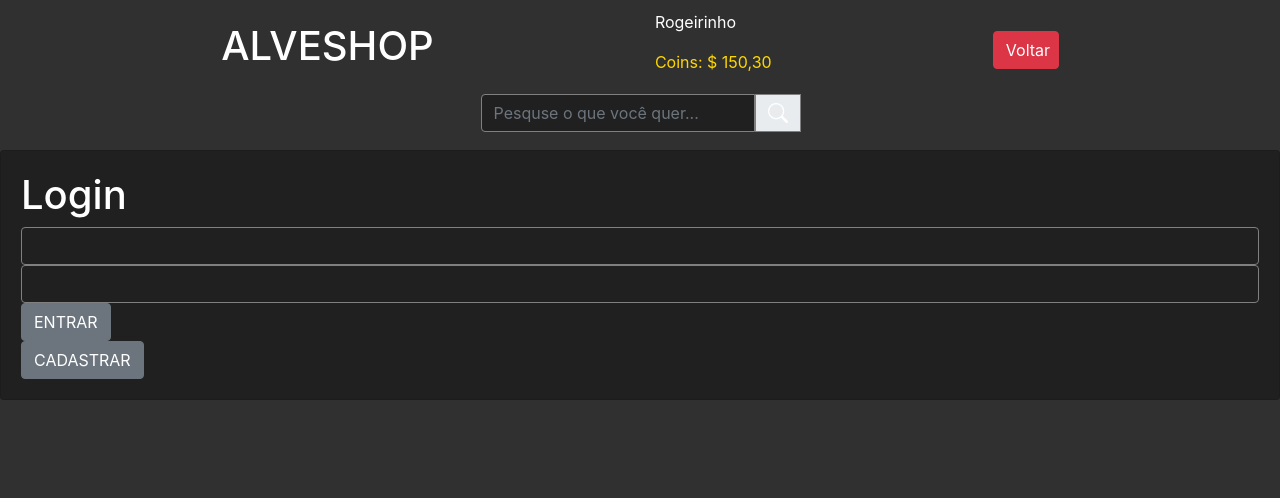
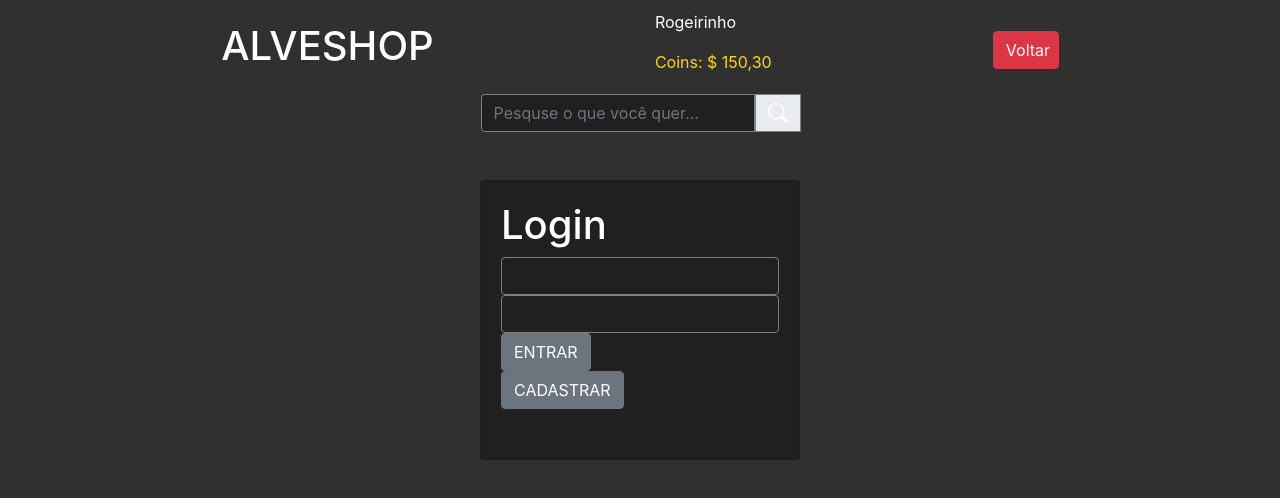
Before and after one commit to malves224/alveshop-frontend, a Vue app: page /#/login in a window 1280 px wide. Shown: the top 498 px of the page. Built offline with nearby package versions, Linux system fonts and the light colour scheme.

Commit message:
style(LoginView) tamanho e posicionamento do card.

```diff
--- a/src/views/LoginView.vue
+++ b/src/views/LoginView.vue
@@ -1,12 +1,12 @@
 <template>
-    <b-card>
-        <component :is="ActionComponent" />
-        <b-button
-          @click="changeAction"
-        >
-          {{inLogin ? "CADASTRAR" : "VOLTAR"}}
-        </b-button>
+  <div class="container-login">
+    <b-card class="card-login">
+      <component :is="ActionComponent" />
+      <b-button @click="changeAction">
+        {{ inLogin ? "CADASTRAR" : "VOLTAR" }}
+      </b-button>
     </b-card>
+  </div>
 </template>
 <script>
 import RegisterCard from '@/components/Login/RegisterCard.vue';
@@ -33,5 +33,18 @@ export default {
 };
 </script>
 <style lang="scss">
+.container-login {
+  display: flex;
+  align-items: center;
+  justify-content: center;
+  padding: 30px 0 0;
+}
 
+.card-login {
+  display: flex;
+  width: 40%;
+  min-width: 250px;
+  max-width: 320px;
+  height: 280px;
+}
 </style>
```
